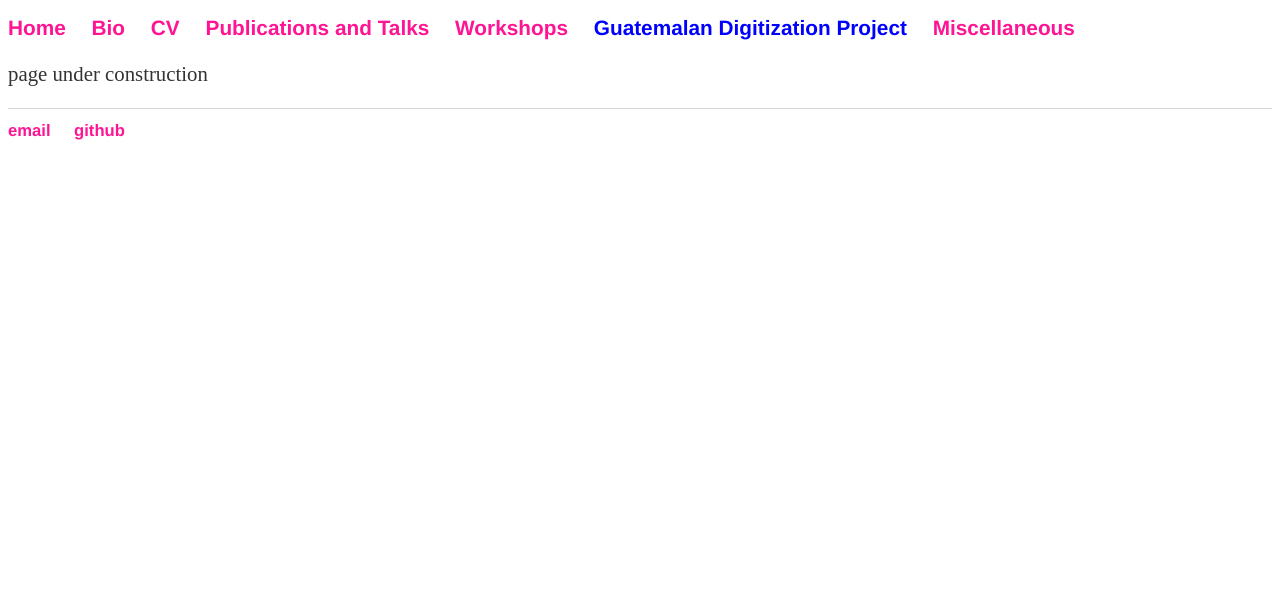
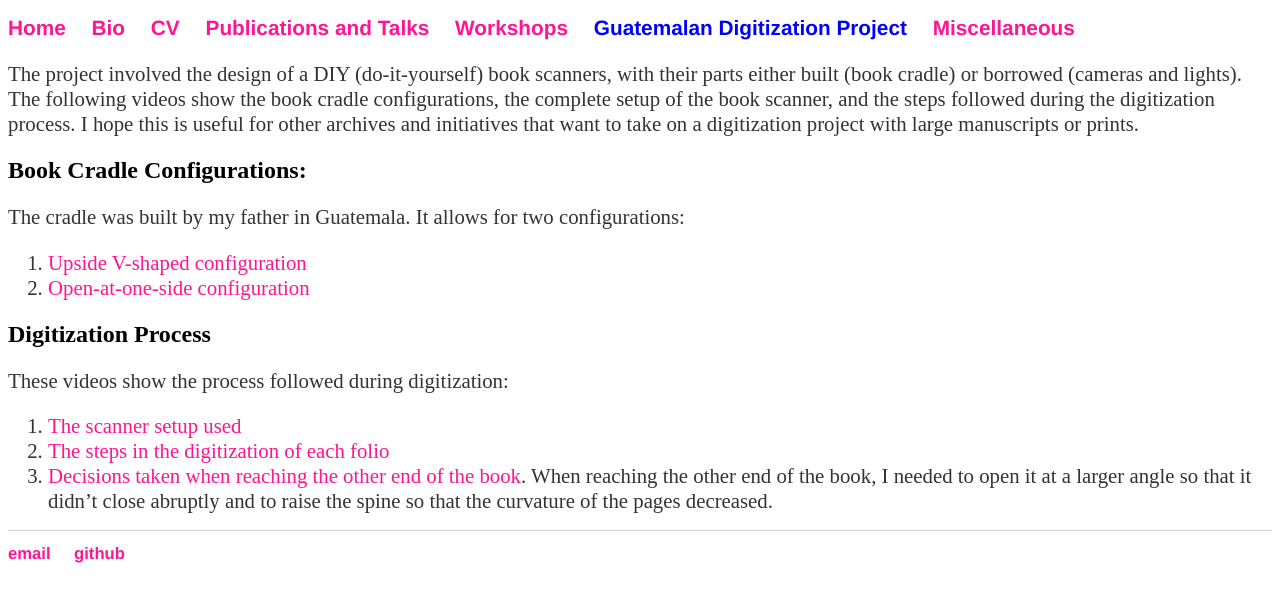
Before and after one commit to martha-thomae/martha-thomae.github.io, a Jekyll site: the page built from projects/guatemala.md, in a window 1280 px wide. Shown: the top 602 px of the page. Built offline with Jekyll 4.4.1, drawn with Linux system fonts in a browser that asks for light colours.

Commit message:
Add links to digitization videos

```diff
--- a/projects/guatemala.md
+++ b/projects/guatemala.md
@@ -2,4 +2,16 @@
 layout: default
 title: Guatemalan digitization project
 ---
-page under construction
+
+The project involved the design of a DIY (do-it-yourself) book scanners, with their parts either built (book cradle) or borrowed (cameras and lights). The following videos show the book cradle configurations, the complete setup of the book scanner, and the steps followed during the digitization process. I hope this is useful for other archives and initiatives that want to take on a digitization project with large manuscripts or prints.
+
+## Book Cradle Configurations:
+The cradle was built by my father in Guatemala. It allows for two configurations:
+1. [Upside V-shaped configuration](https://youtu.be/ULAE4sE2Wqg)
+2. [Open-at-one-side configuration](https://youtu.be/VDbJQSMjB0s)
+
+## Digitization Process
+These videos show the process followed during digitization:
+1. [The scanner setup used](https://youtu.be/zouvKiE6QYg)
+2. [The steps in the digitization of each folio](https://youtu.be/4KFCom8Vndo)
+3. [Decisions taken when reaching the other end of the book](https://youtu.be/cDn3b8RsQBM). When reaching the other end of the book, I needed to open it at a larger angle so that it didn't close abruptly and to raise the spine so that the curvature of the pages decreased.
```
